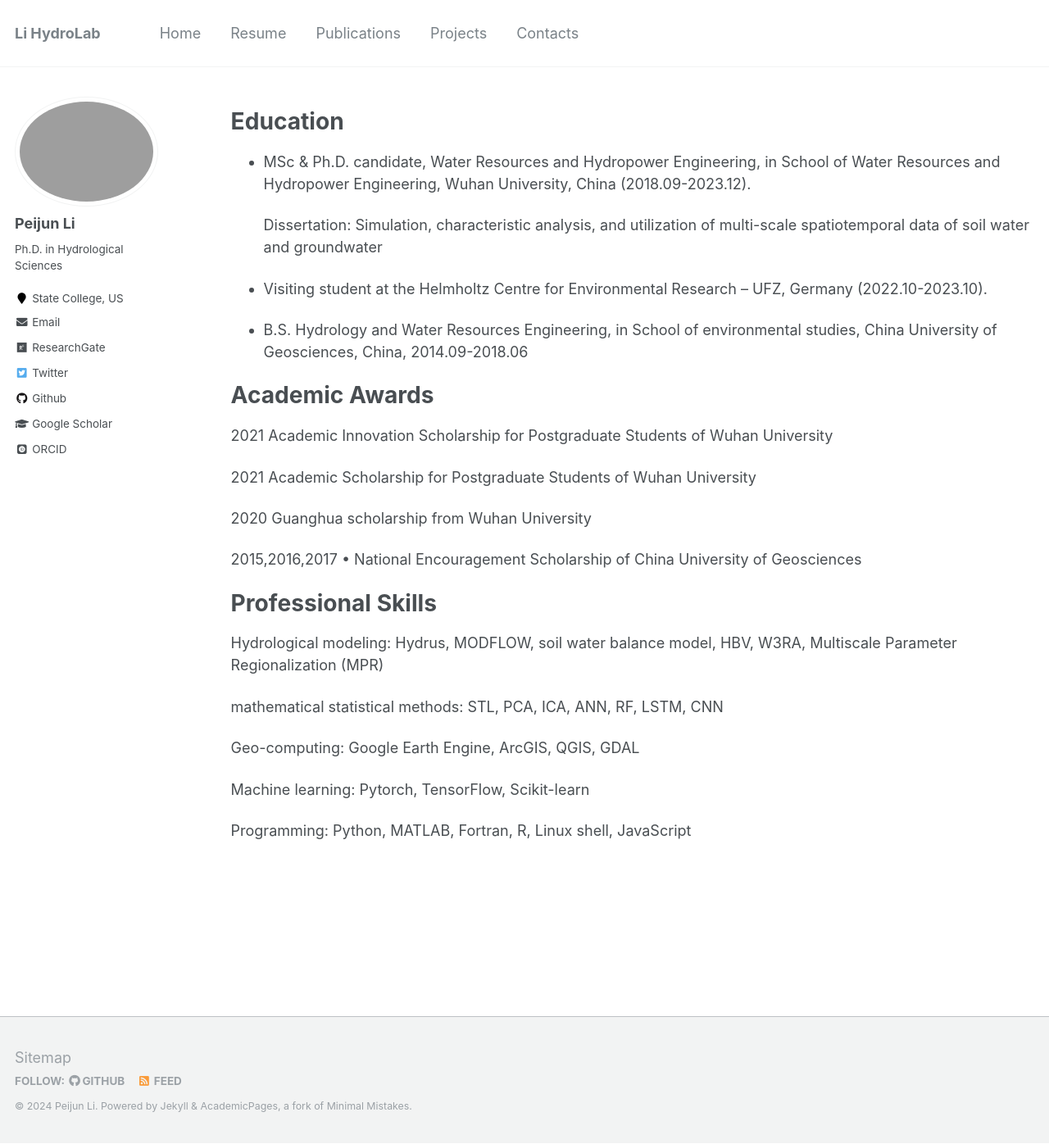
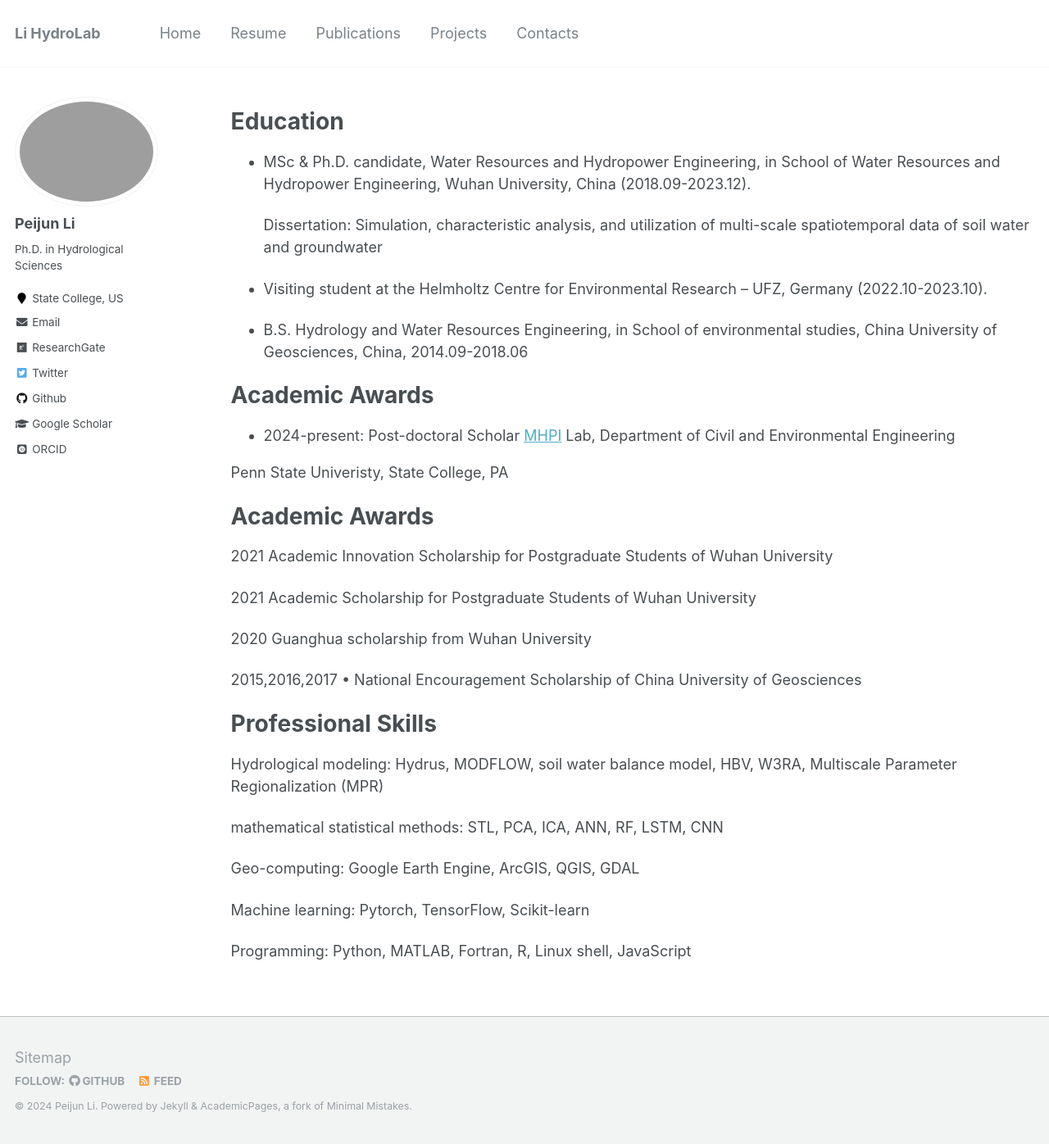
Before and after one commit to PercyLeeMaxWell/PercyLeeMaxWell.github.io, a Jekyll site: the page built from _pages/resume.md, in a window 1280 px wide and 1396 px high. Shown: the whole window at 82% size. Built offline with Jekyll 4.4.1, drawn with Linux system fonts in a browser that asks for light colours; some web fonts are replaced.

Commit message:
add work experience

```diff
--- a/_pages/resume.md
+++ b/_pages/resume.md
@@ -20,6 +20,14 @@ Education
 
 Academic Awards
 ======
+* 2024-present: Post-doctoral Scholar
+[MHPI](https://sites.google.com/view/mhpi/team) Lab, Department of Civil and Environmental Engineering
+
+Penn State Univeristy, State College, PA
+
+
+Academic Awards
+======
 2021    Academic Innovation Scholarship for Postgraduate Students of Wuhan University
 
 2021    Academic Scholarship for Postgraduate Students of Wuhan University
```
